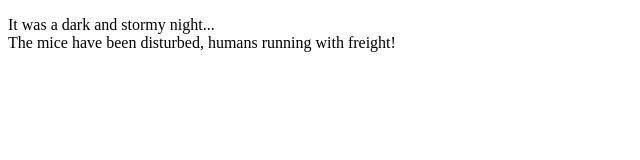
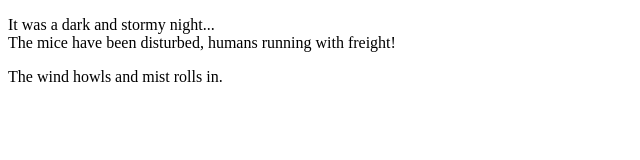
Before and after one commit to lilsan23/fireside-story, a plain HTML site: page index.html in a window 1280 px wide. Shown: the whole page, without its empty margins (0-640 px from the left). Drawn offline with Linux system fonts and the light colour scheme.

Commit message:
added third line

```diff
--- a/index.html
+++ b/index.html
@@ -3,5 +3,6 @@
   <body>
     <p>It was a dark and stormy night...
     <br>The mice have been disturbed, humans running with freight!</br></p>
+    <p>The wind howls and mist rolls in.</p>
   </body>
 </html>
```
